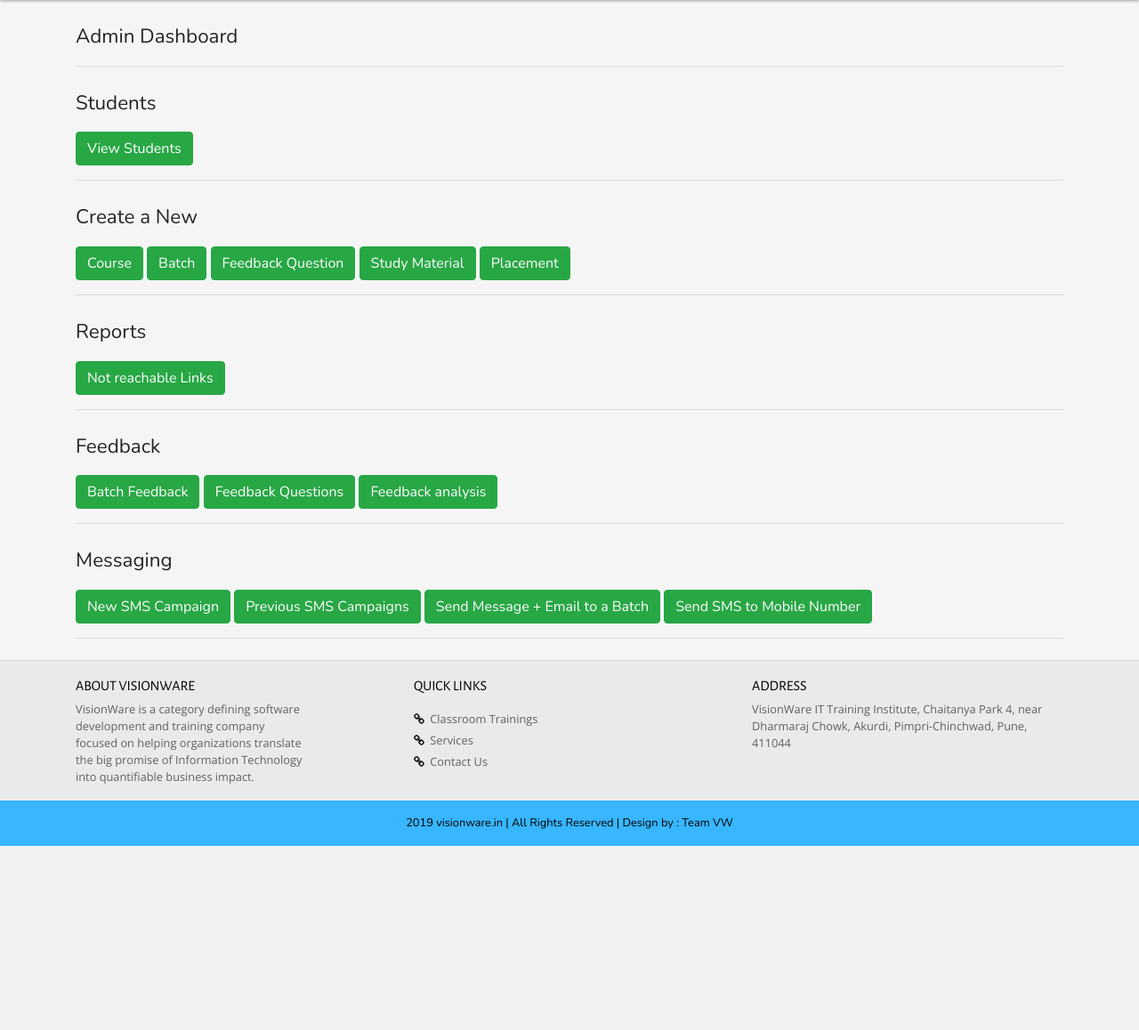
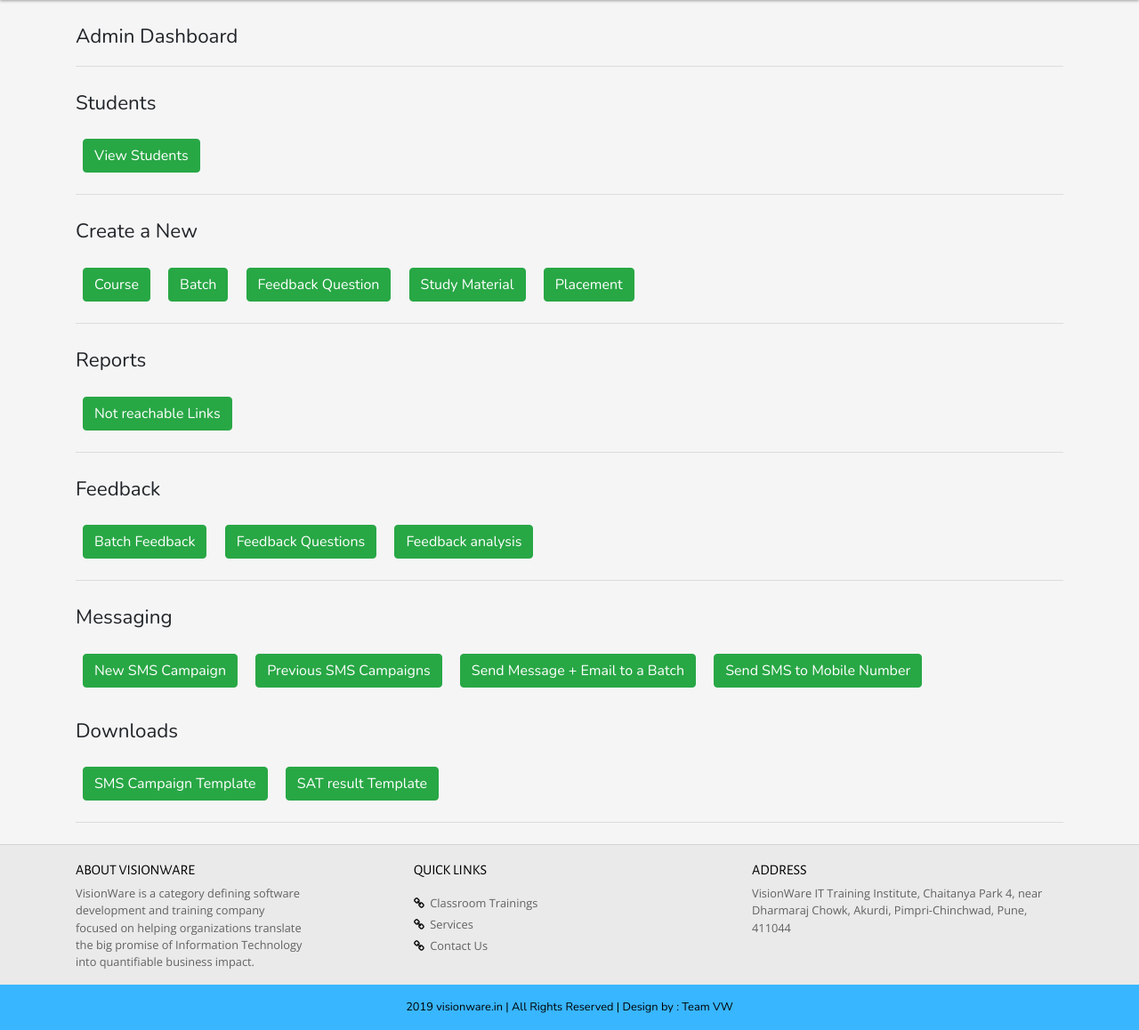
Before and after one commit to rushikeshsp25/VWsite, a Django app: page /su/dashboard/ in a window 1280 px wide. Shown: the part 82-1240 px from the top of the page at 89% size. Before the commit the page ends 1033 px from the top, so only its background shows below. Run offline with Django 3.2, Linux system fonts and the light colour scheme; the visitor is signed in with stand-in values (Sample User, id 1); some libraries are stand-ins or nearby versions.

Commit message:
downloadables added

```diff
--- /dev/null
+++ b/assets/templates/sat_result_template.csv
@@ -0,0 +1 @@
+name,email,phone,visionware_batch_name,marks_out_of_100,is_pass
--- /dev/null
+++ b/assets/templates/sms_campaign_template.csv
@@ -0,0 +1 @@
+name,mobile,email,passout_year
--- a/home/templates/home/dashboard.html
+++ b/home/templates/home/dashboard.html
@@ -4,36 +4,41 @@
     <hr>
     <div>
         <p class="section-heading mt-4">Students</p>
-        <a class="btn btn-success" href="{%url 'home:students'%}">View Students</a>
+        <a class="btn btn-success m-2" href="{%url 'home:students'%}">View Students</a>
     </div>
     <hr>
     <div>
         <p class="section-heading mt-4">Create a New</p>
-        <a class="btn btn-success" href="{%url 'home:create_new_course'%}">Course</a>
-        <a class="btn btn-success" href="{%url 'home:create_new_batch'%}">Batch</a>
-        <a class="btn btn-success" href="{%url 'home:feedback_questions_new'%}">Feedback Question</a>
-        <a class="btn btn-success" href="{%url 'home:create_new_study_material'%}">Study Material</a>
-        <a class="btn btn-success" href="{%url 'home:add_placement'%}">Placement</a>
+        <a class="btn btn-success m-2" href="{%url 'home:create_new_course'%}">Course</a>
+        <a class="btn btn-success m-2" href="{%url 'home:create_new_batch'%}">Batch</a>
+        <a class="btn btn-success m-2" href="{%url 'home:feedback_questions_new'%}">Feedback Question</a>
+        <a class="btn btn-success m-2" href="{%url 'home:create_new_study_material'%}">Study Material</a>
+        <a class="btn btn-success m-2" href="{%url 'home:add_placement'%}">Placement</a>
     </div>
     <hr>
     <div>
         <p class="section-heading mt-4">Reports</p>
-        <a class="btn btn-success" href="{%url 'home:notWorkingLinks'%}">Not reachable Links</a>
+        <a class="btn btn-success m-2" href="{%url 'home:notWorkingLinks'%}">Not reachable Links</a>
     </div>
     <hr>
     <div>
         <p class="section-heading mt-4">Feedback</p>
-        <a class="btn btn-success" href="{%url 'home:create_new_feedback'%}">Batch Feedback</a>
-        <a class="btn btn-success" href="{%url 'home:feedback_questions'%}"> Feedback Questions</a>
-        <a class="btn btn-success" href="{%url 'home:display_feedback_enabled_batches'%}">Feedback analysis</a>
+        <a class="btn btn-success m-2" href="{%url 'home:create_new_feedback'%}">Batch Feedback</a>
+        <a class="btn btn-success m-2" href="{%url 'home:feedback_questions'%}"> Feedback Questions</a>
+        <a class="btn btn-success m-2" href="{%url 'home:display_feedback_enabled_batches'%}">Feedback analysis</a>
     </div>
     <hr>
     <div>
         <p class="section-heading mt-4">Messaging</p>
-        <a class="btn btn-success" href="{%url 'home:online_campaign'%}">New SMS Campaign</a>
-        <a class="btn btn-success" href="{%url 'home:display_online_campaigns'%}">Previous SMS Campaigns</a>
-        <a class="btn btn-success" href="{%url 'home:send_message_batch'%}">Send Message + Email to a Batch</a>
-        <a class="btn btn-success" href="{%url 'home:send_sms_number'%}">Send SMS to Mobile Number</a>
+        <a class="btn btn-success m-2" href="{%url 'home:online_campaign'%}">New SMS Campaign</a>
+        <a class="btn btn-success m-2" href="{%url 'home:display_online_campaigns'%}">Previous SMS Campaigns</a>
+        <a class="btn btn-success m-2" href="{%url 'home:send_message_batch'%}">Send Message + Email to a Batch</a>
+        <a class="btn btn-success m-2" href="{%url 'home:send_sms_number'%}">Send SMS to Mobile Number</a>
+    </div>
+    <div>
+        <p class="section-heading mt-4">Downloads</p>
+        <a class="btn btn-success m-2" href="/assets/templates/sat_result_template.csv">SMS Campaign Template</a>
+        <a class="btn btn-success m-2" href="/assets/templates/sat_result_template.csv">SAT result Template</a>
     </div>
     <hr>
 
```
